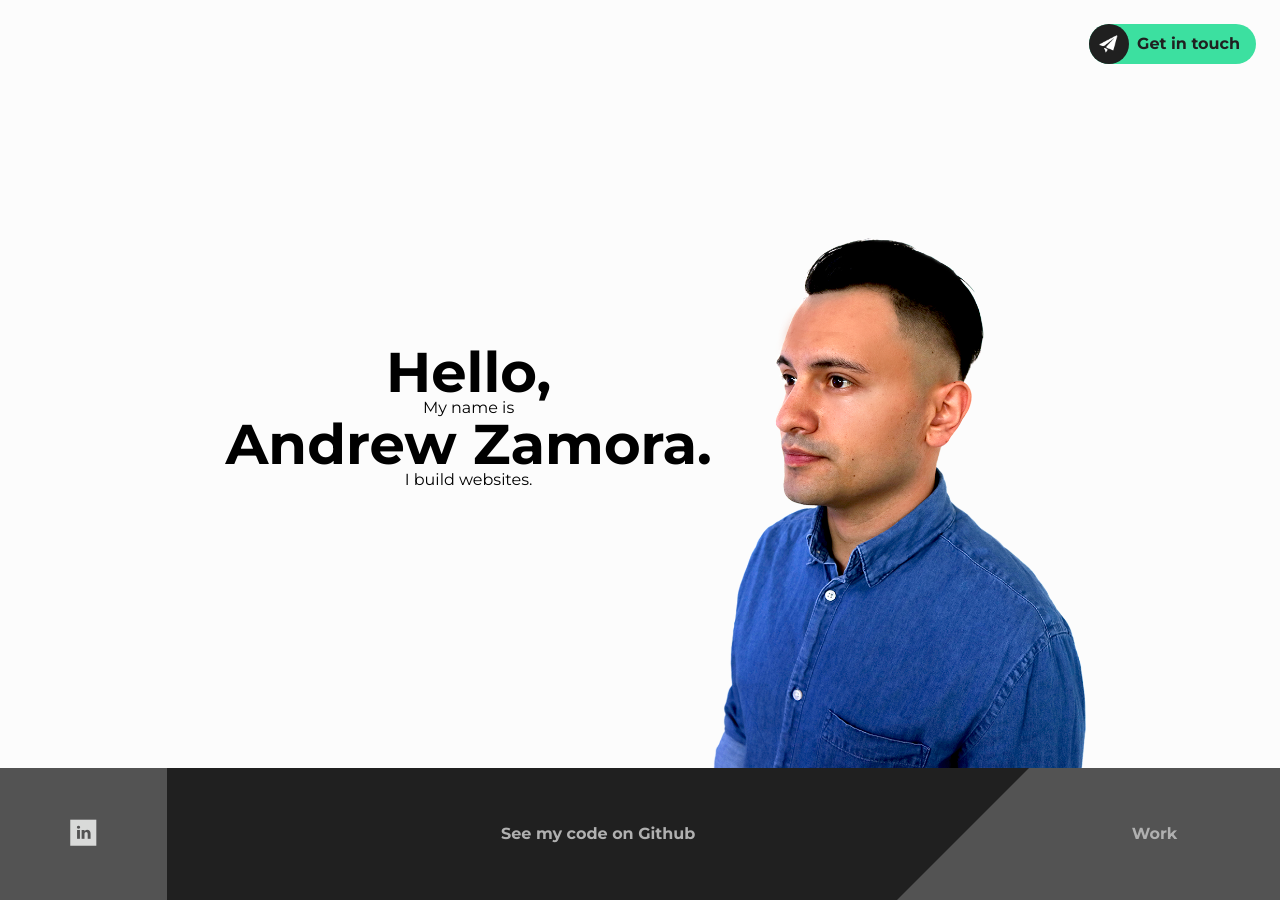
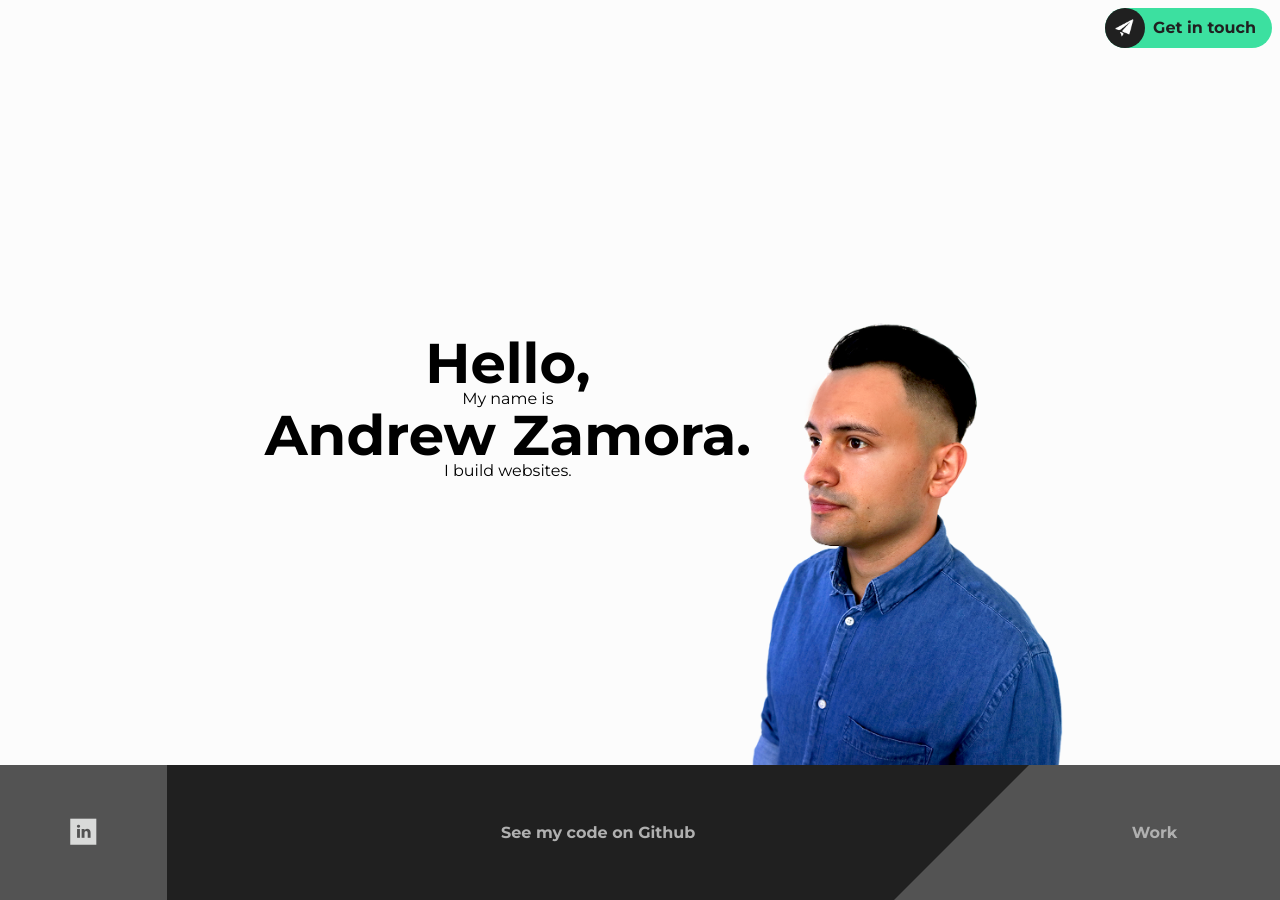
Before and after one commit to AndrewZamora/andrewzamora.github.io, a Jekyll site: the page built from index.html, in a window 1280 px wide. Built offline with Jekyll 4.4.1, drawn with Linux system fonts in a browser that asks for light colours.

Commit message:
Added padding to .about-text and resized contact button

```diff
--- a/css/main.css
+++ b/css/main.css
@@ -453,15 +453,15 @@ a {
   display: -ms-flexbox;
   display: flex; }
   #contact-section div {
-    margin: 1.5em 1.5em 0 auto; }
+    margin: 0.5em 0.5em 0 auto; }
     #contact-section div a span {
       display: none; }
 
 #contact-icon {
   background: #202020;
   border-radius: 50%;
-  width: 3em;
-  height: 3em;
+  width: 2em;
+  height: 2em;
   padding: 0.5em;
   cursor: pointer; }
 
@@ -470,10 +470,10 @@ a {
   display: flex;
   -ms-flex-pack: center;
       justify-content: center;
+  margin-top: auto;
+  height: 80vh;
   -ms-flex-wrap: wrap;
-      flex-wrap: wrap;
-  margin-top: auto;
-  height: 80vh; }
+      flex-wrap: wrap; }
 
 .about-text {
   display: -ms-flexbox;
@@ -481,7 +481,8 @@ a {
   -ms-flex-direction: column;
       flex-direction: column;
   -ms-flex-item-align: center;
-      align-self: center; }
+      align-self: center;
+  padding-left: 1em; }
   .about-text h1 {
     font-weight: 700;
     font-size: 2.4em;
@@ -490,7 +491,7 @@ a {
     margin: 0; }
 
 #headShot {
-  height: 50vh;
+  height: 45vh;
   margin-top: auto; }
 
 nav {
@@ -565,9 +566,6 @@ nav {
     margin-right: auto;
     width: 1.5em;
     height: 1.5em; }
-  #about-section {
-    -ms-flex-wrap: nowrap;
-        flex-wrap: nowrap; }
   .about-text {
     margin-left: 2em;
     -ms-flex-align: center;
@@ -578,7 +576,7 @@ nav {
     .about-text br {
       display: none; }
   #headShot {
-    height: 60vh; }
+    height: 50vh; }
   nav {
     -ms-flex-wrap: nowrap;
         flex-wrap: nowrap;
```
Also changed, not shown: _scss/main.scss (+7 -9 lines).
